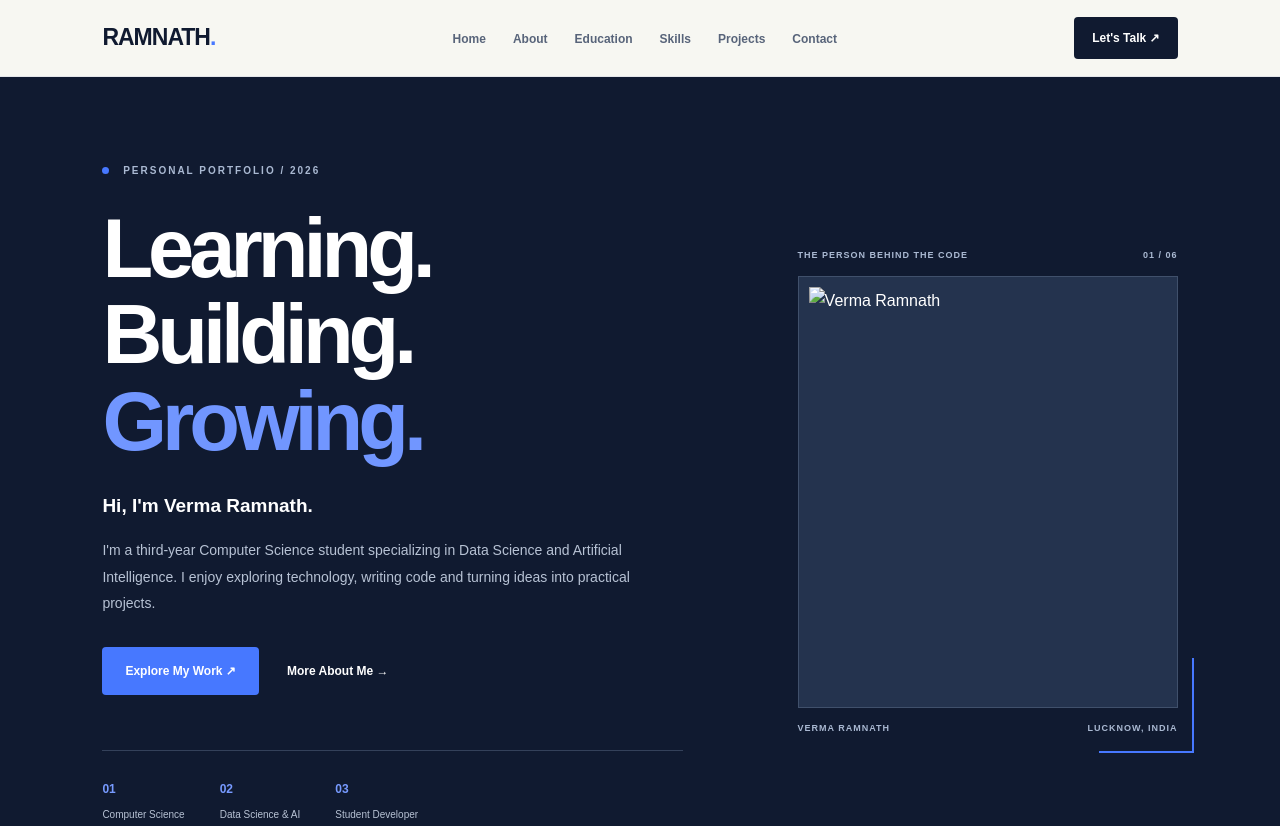
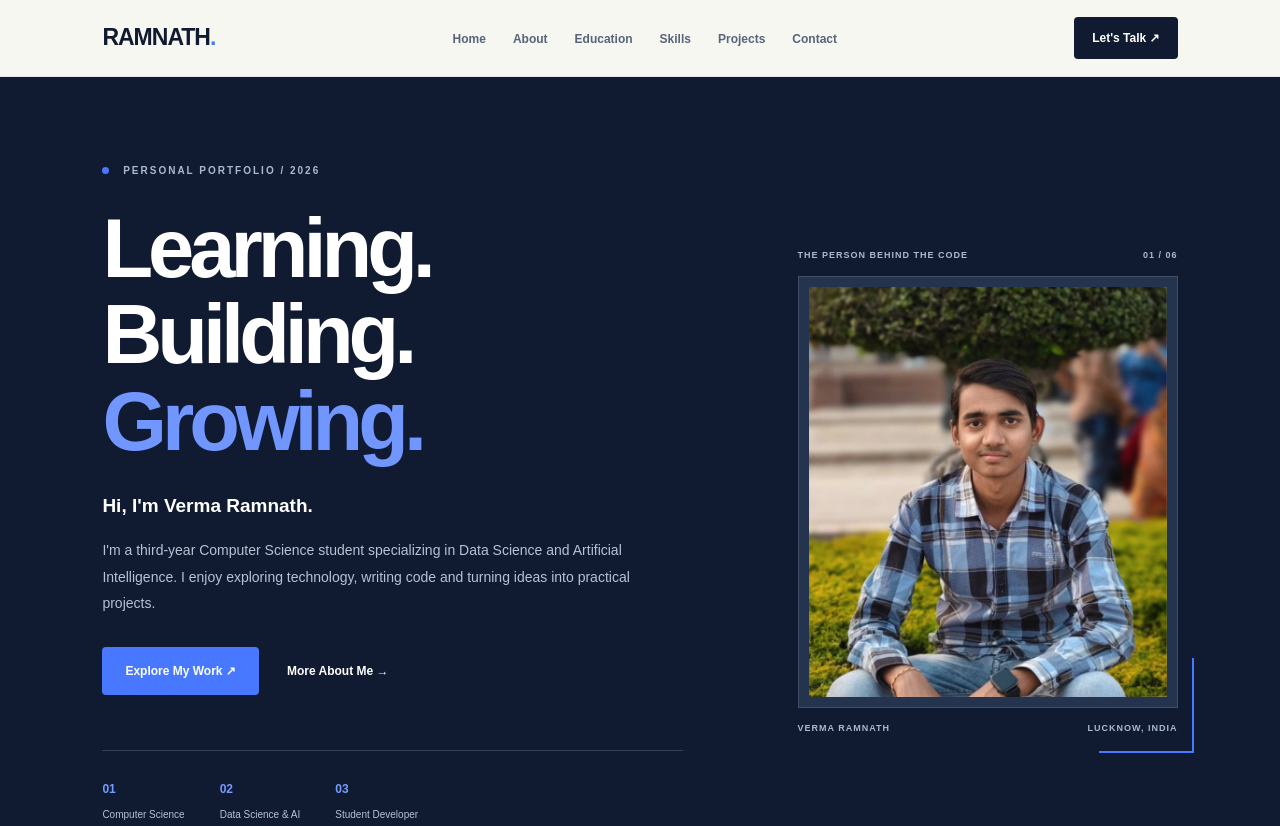
Before and after one commit to Ramnath04/my-portfolio2, a plain HTML site: page index.html in a window 1280 px wide. Shown: the top 826 px of the page. Drawn offline with Linux system fonts and the light colour scheme.

Commit message:
Update index.html

```diff
--- a/index.html
+++ b/index.html
@@ -128,7 +128,7 @@
 
                     <div class="profile-frame">
 
-                        <img src="profile.jpeg"
+                        <img src="profile.jpg"
                             alt="Verma Ramnath">
 
                     </div>
```
